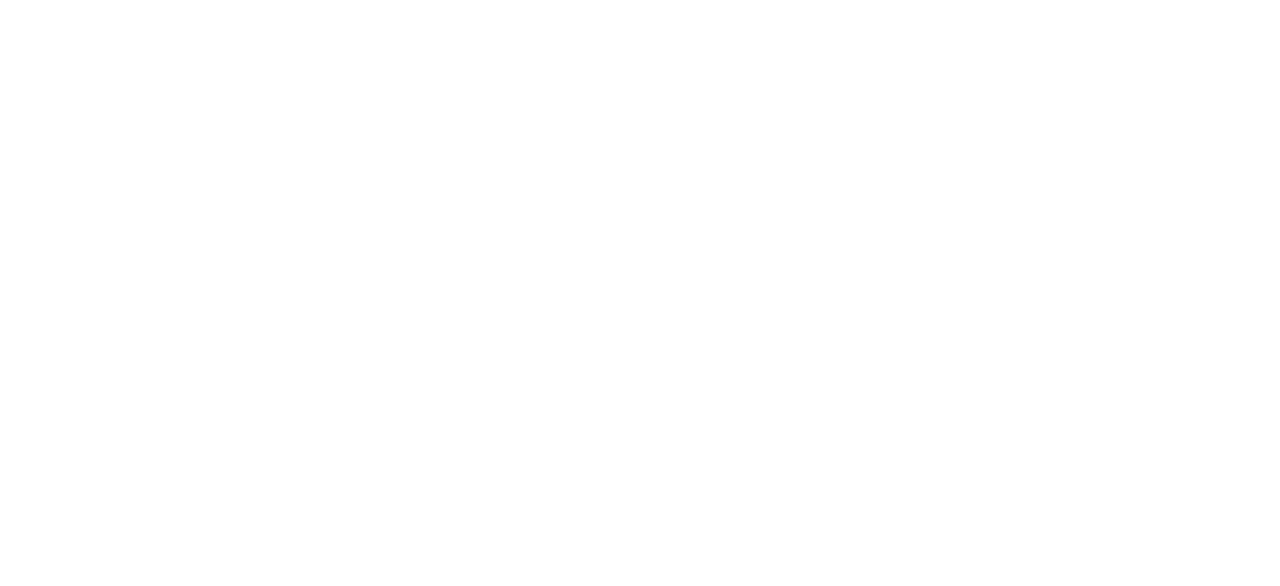
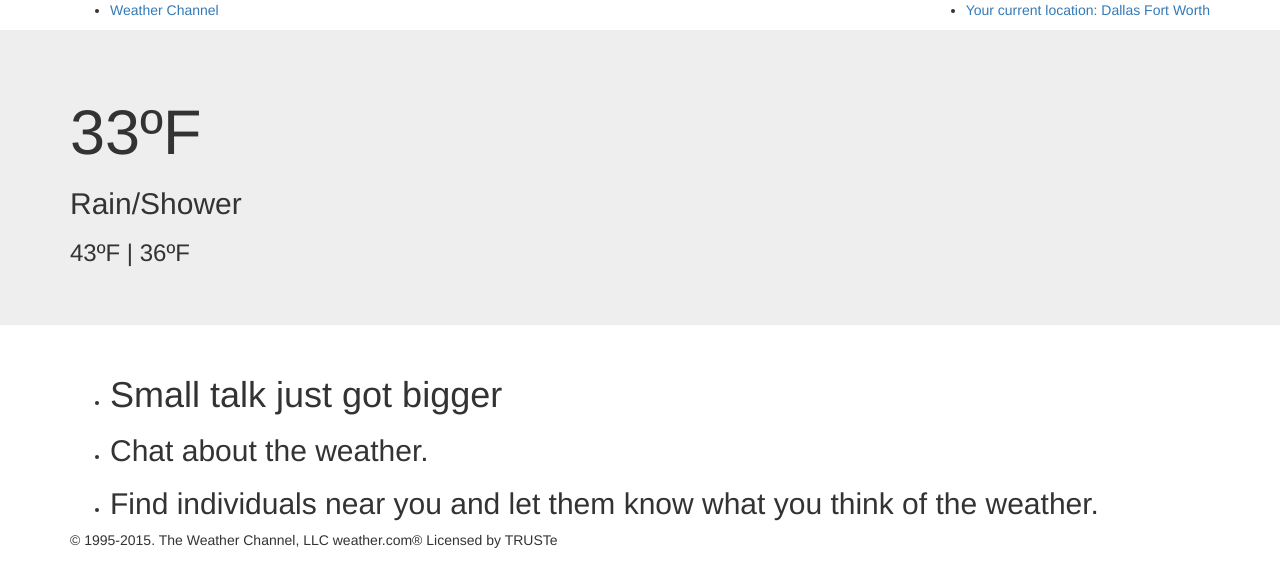
Before and after one commit to amyta/wthr, a plain HTML site: page index.html in a window 1280 px wide. Drawn offline with nearby package versions, Linux system fonts and the light colour scheme.

Commit message:
Designed the raw html skeleton

```diff
--- a/index.html
+++ b/index.html
@@ -2,8 +2,43 @@
 <html>
   <head>
     <script src="http://ajax.googleapis.com/ajax/libs/jquery/1.5.1/jquery.min.js"> </script>
+    <link href="//maxcdn.bootstrapcdn.com/bootstrap/3.3.2/css/bootstrap.min.css" rel="stylesheet">
   </head>
   <body>
-    <script src="index.js"></script>
+    <div class="nav">
+      <div class="container">
+        <ul class="pull-left">
+          <li><a href="#">Weather Channel</a></li>
+        </ul>
+        <ul class="pull-right">
+          <li><a href="#">Your current location: Dallas Fort Worth</a></li>
+        </ul>
+      </div>
+    <div class="jumbotron">
+    	<div class="container">
+    		<h1>33ºF</h1>
+    		<h2>Rain/Shower</h2>
+    		<h3>43ºF | 36ºF</h3>
+    	</div>
+    </div>
+    <div class="info">
+    	<div class="container">
+    		<ul>
+    			<li><h1>Small talk just got bigger</h1></li>
+    			<li><h2>Chat about the weather.</h2></li>
+    			<li><h2>Find individuals near you and let them know what you think of the weather.</h2></li>
+    		</ul>
+    	</div>
+    </div>
+    <div class="misc">
+    	<div class="container">
+    	</div>
+    </div>
+    <div class="footer">
+    	<div class="container">
+    	<p>© 1995-2015. The Weather Channel, LLC weather.com® Licensed by TRUSTe</p>
+    	</div>
+    </div>
+    </div>    <script src="index.js"></script>
   </body>
 </html>
```
